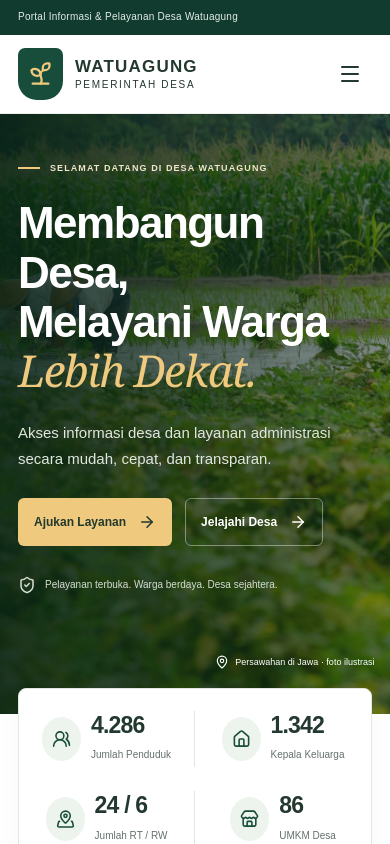
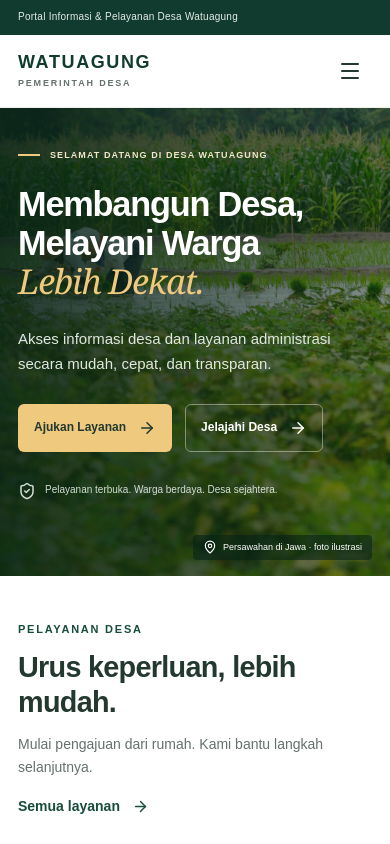
Before and after one commit to yann-gamedev/watuagung_zuma, a Next.js app: page / in a window 390 px wide. Shown: the top 844 px of the page. Built offline with nearby package versions, Linux system fonts and the light colour scheme.

Commit message:
style: simplify branding and refine homepage spacing
Remove Sprout brand icons and homepage statistics panel, preserve shared statistics and decorative imagery, and polish responsive navbar and hero proportions.

```diff
--- a/app/globals.css
+++ b/app/globals.css
@@ -96,7 +96,7 @@ p {
   z-index: 20;
 }
 .nav {
-  height: 92px;
+  height: 80px;
   display: flex;
   align-items: center;
   justify-content: space-between;
@@ -105,7 +105,6 @@ p {
 .brand {
   display: flex;
   align-items: center;
-  gap: 12px;
   font-size: 20px;
   letter-spacing: 0.07em;
   font-weight: 800;
@@ -117,14 +116,19 @@ p {
   letter-spacing: 0.17em;
   font-weight: 500;
 }
-.brand-icon {
-  display: grid;
-  place-items: center;
-  width: 45px;
-  height: 52px;
-  background: var(--green);
-  color: var(--gold);
-  border-radius: 7px 7px 19px 19px;
+.header .brand {
+  flex-shrink: 0;
+  font-size: clamp(18px, 1.6vw, 21px);
+  letter-spacing: 0.09em;
+  line-height: 1.2;
+  color: var(--deep);
+}
+.header .brand small {
+  margin-top: 5px;
+  font-size: 9px;
+  letter-spacing: 0.2em;
+  font-weight: 600;
+  color: var(--muted);
 }
 .navlinks {
   display: flex;
@@ -136,7 +140,7 @@ p {
 .navlinks > a.active {
   color: var(--green);
   border-bottom: 2px solid var(--green);
-  padding-block: 32px;
+  padding-block: 26px;
 }
 .navlinks details {
   position: relative;
@@ -228,7 +232,7 @@ p {
 }
 .hero {
   position: relative;
-  min-height: 605px;
+  min-height: 560px;
   background: #163e2c;
   overflow: hidden;
   color: white;
@@ -247,8 +251,8 @@ p {
 }
 .hero-content {
   position: relative;
-  padding-top: 62px;
-  padding-bottom: 88px;
+  padding-top: 52px;
+  padding-bottom: 72px;
 }
 .hero-kicker {
   font-size: 11px;
@@ -265,7 +269,7 @@ p {
   background: var(--gold);
 }
 .hero h1 {
-  font-size: clamp(2.5rem, 4.8vw, 4.05rem);
+  font-size: clamp(2.5rem, 4.5vw, 3.8rem);
   line-height: 1.12;
   letter-spacing: -0.035em;
   margin-top: 23px;
@@ -284,6 +288,7 @@ p {
 }
 .hero-actions {
   display: flex;
+  flex-wrap: wrap;
   gap: 13px;
   margin-top: 27px;
 }
@@ -297,18 +302,17 @@ p {
 }
 .hero-caption {
   position: absolute;
-  bottom: 46px;
-  right: 4%;
+  bottom: 20px;
+  right: max(32px, calc((100% - 1200px) / 2));
+  max-width: calc(100% - 36px);
+  padding: 5px 10px;
+  border-radius: 4px;
+  background: rgba(7, 35, 22, 0.6);
   display: flex;
   align-items: center;
   gap: 6px;
   font-size: 11px;
   color: white;
-}
-.stats-wrap {
-  position: relative;
-  margin-top: -26px;
-  z-index: 2;
 }
 .stats-grid {
   display: grid;
@@ -351,12 +355,12 @@ p {
   color: #6e786f;
   margin-top: 12px;
 }
-.stats-wrap > .data-note {
-  text-align: right;
-}
 .section {
   padding-top: 77px;
   padding-bottom: 77px;
+}
+.hero + .section {
+  padding-top: clamp(44px, 5vw, 64px);
 }
 .section-heading {
   display: flex;
@@ -1307,10 +1311,10 @@ td {
 }
 @media (min-width: 1500px) {
   .hero {
-    min-height: 660px;
+    min-height: 580px;
   }
   .hero-content {
-    padding-top: 80px;
+    padding-top: 64px;
   }
 }
 @media (max-width: 1100px) {
@@ -1357,14 +1361,14 @@ td {
     display: flex;
   }
   .nav {
-    height: 78px;
+    height: 72px;
   }
   .navlinks {
     display: none;
     position: absolute;
     left: 0;
     right: 0;
-    top: 78px;
+    top: 100%;
     background: white;
     padding: 24px;
     border-bottom: 1px solid var(--line);
@@ -1480,14 +1484,14 @@ td {
     font-size: 10px;
   }
   .hero {
-    min-height: 600px;
+    min-height: 0;
   }
   .hero-content {
-    padding-top: 47px;
-    padding-bottom: 95px;
+    padding-top: 40px;
+    padding-bottom: 76px;
   }
   .hero h1 {
-    font-size: 2.75rem;
+    font-size: clamp(2rem, 8.8vw, 2.75rem);
   }
   .hero p {
     font-size: 15px;
@@ -1506,7 +1510,8 @@ td {
     font-size: 10px;
   }
   .hero-caption {
-    bottom: 44px;
+    bottom: 16px;
+    right: 18px;
     font-size: 9px;
   }
   .hero-actions .btn {
--- a/app/page.tsx
+++ b/app/page.tsx
@@ -2,10 +2,6 @@ import { Hero } from '@/components/hero';
 import Link from "next/link";
 import {
   ArrowRight,
-  UsersRound,
-  House,
-  MapPinned,
-  Store,
   ShieldCheck,
   Search,
   MapPin,
@@ -16,7 +12,6 @@ import {
   PublicShell,
   SectionTitle,
   ServiceCard,
-  StatisticCard,
   NewsCard,
 } from "@/components/site";
 import { services, news } from "@/lib/data";
@@ -24,29 +19,6 @@ export default function Home() {
   return (
     <PublicShell>
       <Hero />
-      <div className="container stats-wrap">
-        <div className="stats-grid">
-          <StatisticCard
-            value="4.286"
-            label="Jumlah Penduduk"
-            icon={<UsersRound />}
-          />
-          <StatisticCard
-            value="1.342"
-            label="Kepala Keluarga"
-            icon={<House />}
-          />
-          <StatisticCard
-            value="24 / 6"
-            label="Jumlah RT / RW"
-            icon={<MapPinned />}
-          />
-          <StatisticCard value="86" label="UMKM Desa" icon={<Store />} />
-        </div>
-        <div className="data-note">
-          Data ilustrasi untuk prototipe · bukan data resmi desa
-        </div>
-      </div>
       <section className="section container">
         <SectionTitle
           eyebrow="PELAYANAN DESA"
--- a/components/admin-sidebar.tsx
+++ b/components/admin-sidebar.tsx
@@ -2,7 +2,6 @@
 import Link from "next/link";
 import { usePathname } from "next/navigation";
 import {
-  Sprout,
   LayoutDashboard,
   ClipboardList,
   Files,
@@ -27,9 +26,6 @@ export function AdminSidebar() {
   return (
     <aside className="admin-sidebar">
       <Link href="/" className="brand">
-        <span className="brand-icon">
-          <Sprout />
-        </span>
         <span>
           WATUAGUNG<small>ADMINISTRASI DESA</small>
         </span>
--- a/components/site.tsx
+++ b/components/site.tsx
@@ -6,7 +6,6 @@ import {
   ArrowRight,
   Menu,
   X,
-  Sprout,
   Clock3,
   FileText,
   ChevronDown,
@@ -34,9 +33,6 @@ export function Navbar() {
       <header className="header">
         <div className="container nav">
           <Link className="brand" href="/" onClick={() => setOpen(false)}>
-            <span className="brand-icon">
-              <Sprout size={27} />
-            </span>
             <span>
               WATUAGUNG<small>PEMERINTAH DESA</small>
             </span>
@@ -109,9 +105,6 @@ export function Footer() {
       <div className="container footer-grid">
         <div>
           <Link className="brand" href="/">
-            <span className="brand-icon">
-              <Sprout />
-            </span>
             <span>
               WATUAGUNG<small>PEMERINTAH DESA</small>
             </span>
```
